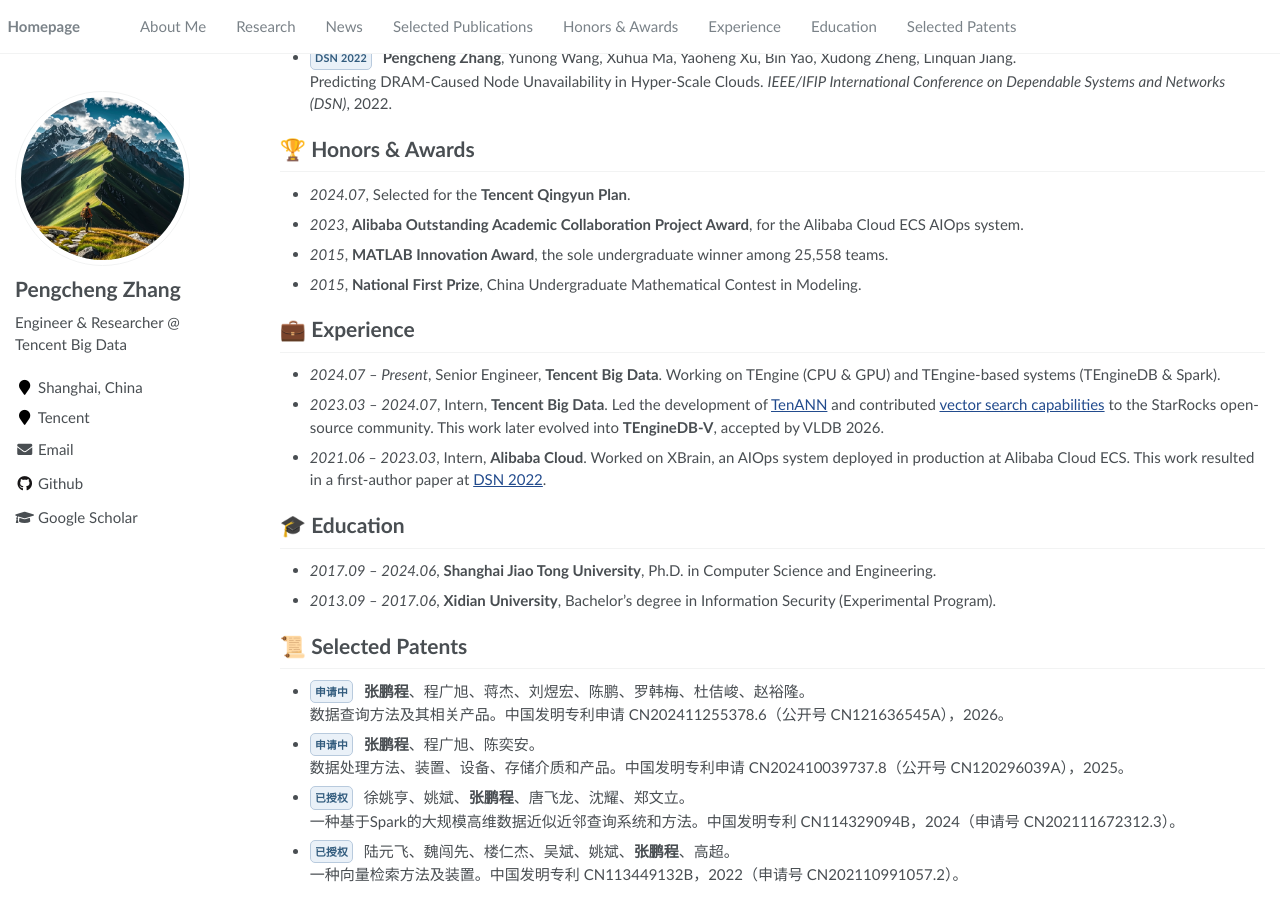
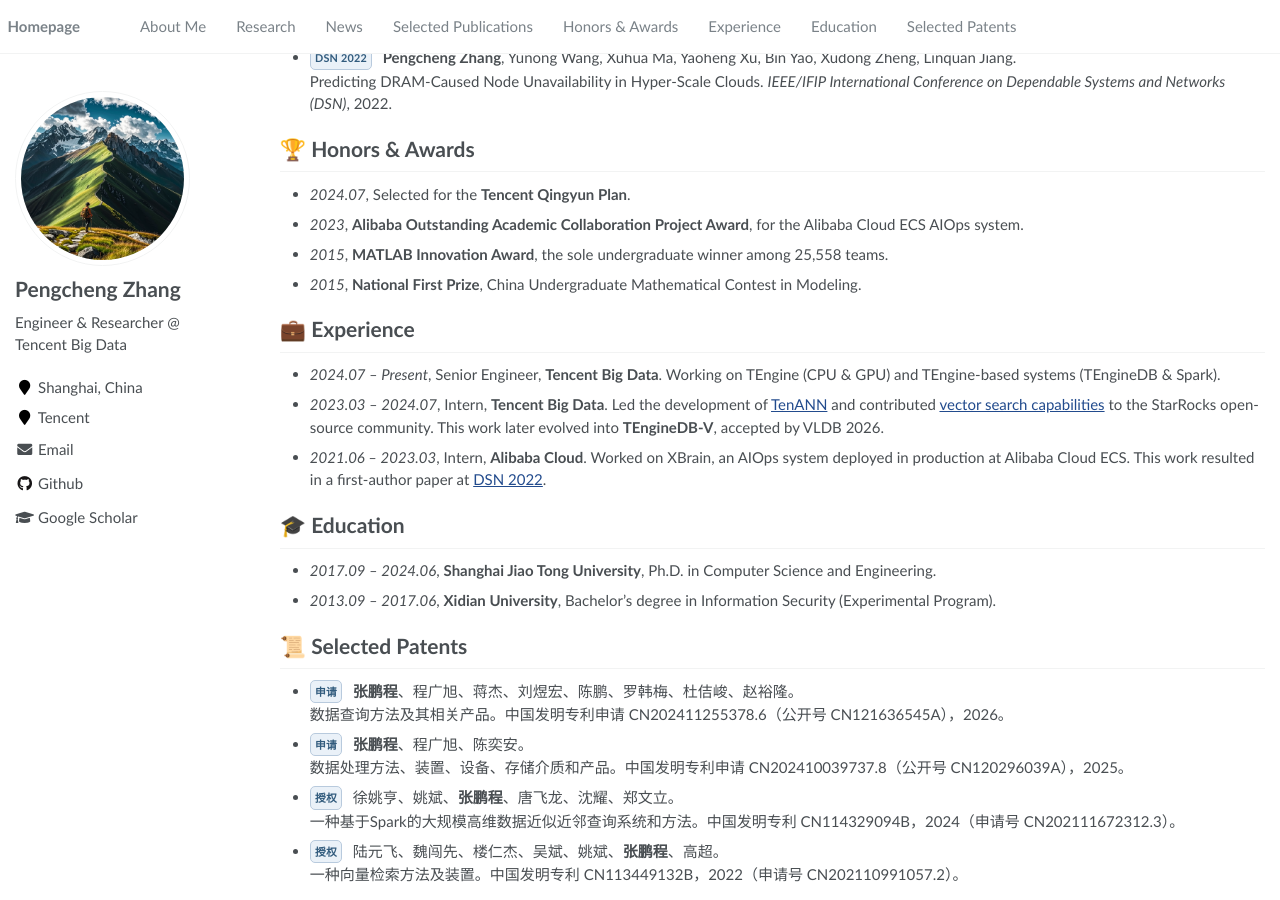
Before and after one commit to petrizhang/petrizhang.github.io, a Jekyll site: the page built from _pages/about.md, in a window 1280 px wide and 900 px high, scrolled down 986 px. Built offline with Jekyll 4.4.1, drawn with Linux system fonts in a browser that asks for light colours.

Commit message:
Use profile photo as favicon

```diff
--- a/_includes/head/custom.html
+++ b/_includes/head/custom.html
@@ -1,11 +1,7 @@
-<link rel="apple-touch-icon" sizes="180x180" href="images/apple-touch-icon.png">
-<link rel="icon" type="image/png" sizes="32x32" href="images/favicon-32x32.png">
-<link rel="icon" type="image/png" sizes="16x16" href="images/favicon-16x16.png">
-<link rel="manifest" href="images/site.webmanifest">
+<link rel="apple-touch-icon" href="/images/pengcheng-zhang.png">
+<link rel="icon" type="image/png" href="/images/pengcheng-zhang.png">
+<link rel="manifest" href="/images/site.webmanifest">
 
-<meta name="msapplication-TileColor" content="#000000">
-<meta name="msapplication-TileImage" content="images/mstile-144x144.png?v=M44lzPylqQ">
-<meta name="msapplication-config" content="images/browserconfig.xml?v=M44lzPylqQ">
 <meta name="theme-color" content="#ffffff">
 <link rel="stylesheet" href="assets/css/academicons.css"/>
 
--- a/_pages/about.md
+++ b/_pages/about.md
@@ -84,14 +84,14 @@
 
 # 📜 Selected Patents
 
-- <span class="pub-venue">申请中</span> **张鹏程**、程广旭、蒋杰、刘煜宏、陈鹏、罗韩梅、杜佶峻、赵裕隆。<br>
+- <span class="pub-venue">申请</span> **张鹏程**、程广旭、蒋杰、刘煜宏、陈鹏、罗韩梅、杜佶峻、赵裕隆。<br>
   数据查询方法及其相关产品。中国发明专利申请 CN202411255378.6（公开号 CN121636545A），2026。
 
-- <span class="pub-venue">申请中</span> **张鹏程**、程广旭、陈奕安。<br>
+- <span class="pub-venue">申请</span> **张鹏程**、程广旭、陈奕安。<br>
   数据处理方法、装置、设备、存储介质和产品。中国发明专利申请 CN202410039737.8（公开号 CN120296039A），2025。
 
-- <span class="pub-venue">已授权</span> 徐姚亨、姚斌、**张鹏程**、唐飞龙、沈耀、郑文立。<br>
+- <span class="pub-venue">授权</span> 徐姚亨、姚斌、**张鹏程**、唐飞龙、沈耀、郑文立。<br>
   一种基于Spark的大规模高维数据近似近邻查询系统和方法。中国发明专利 CN114329094B，2024（申请号 CN202111672312.3）。
 
-- <span class="pub-venue">已授权</span> 陆元飞、魏闯先、楼仁杰、吴斌、姚斌、**张鹏程**、高超。<br>
+- <span class="pub-venue">授权</span> 陆元飞、魏闯先、楼仁杰、吴斌、姚斌、**张鹏程**、高超。<br>
   一种向量检索方法及装置。中国发明专利 CN113449132B，2022（申请号 CN202110991057.2）。
```
Also changed, not shown: images/site.webmanifest.
